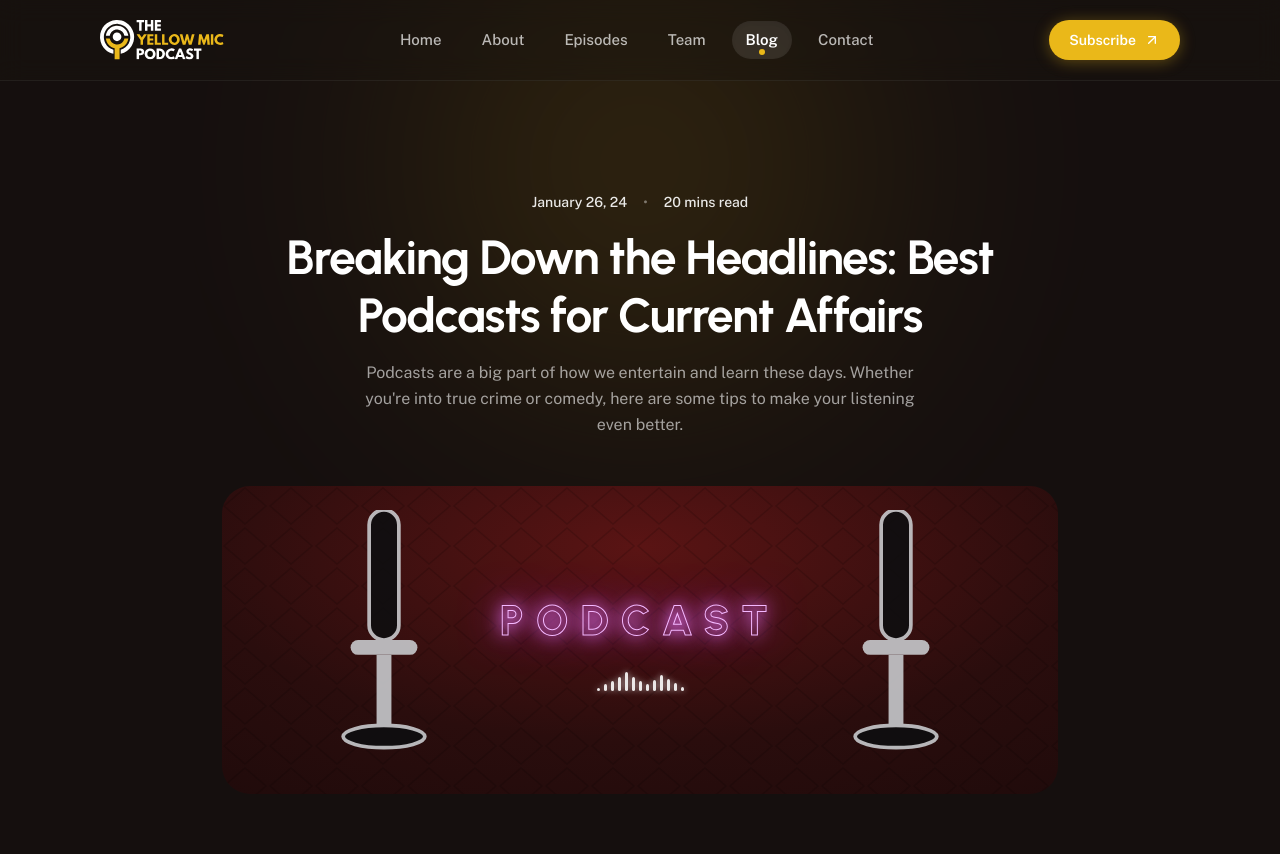
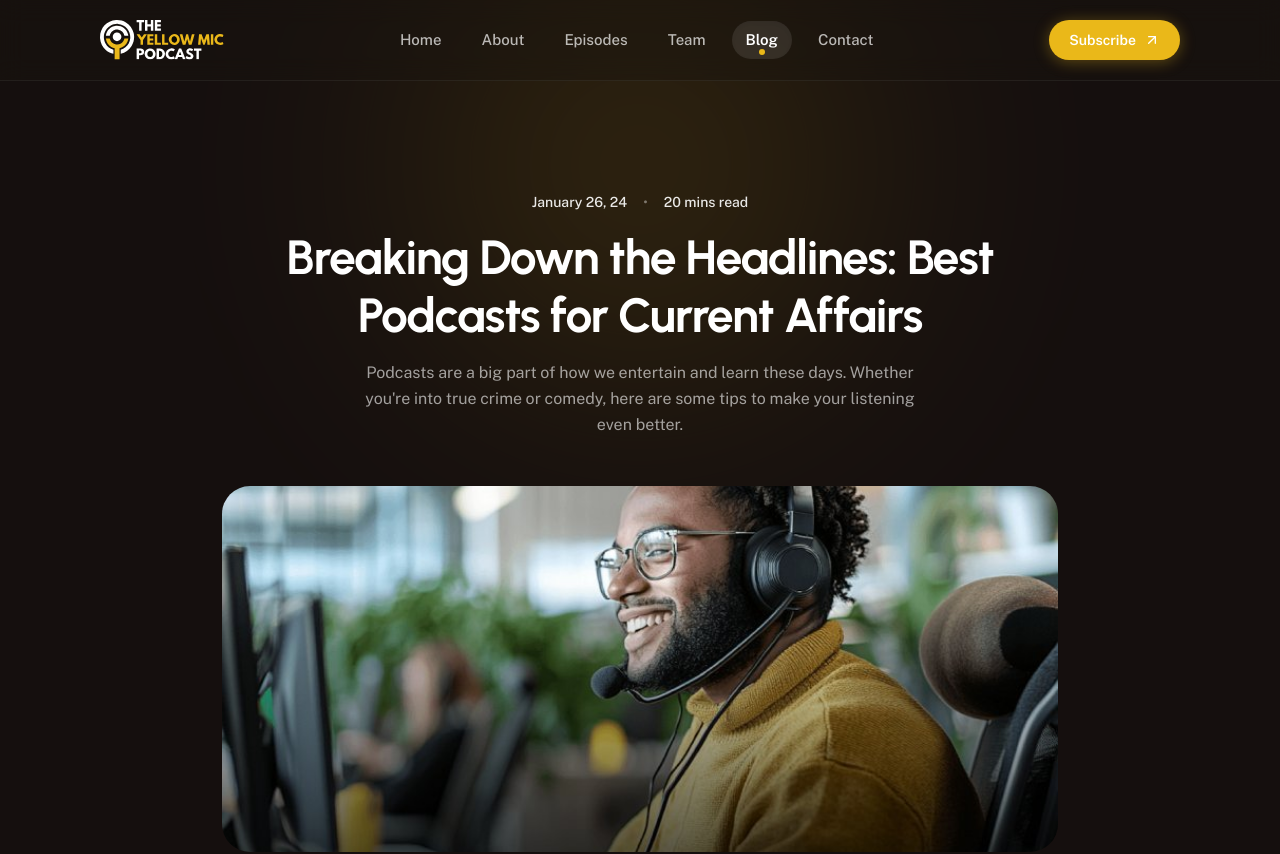
Before and after one commit to Rexzy2005/TYMP, a Next.js app: page /blog/breaking-down-the-headlines in a window 1280 px wide. Shown: the top 854 px of the page. Built offline with nearby package versions, Linux system fonts and the light colour scheme.

Commit message:
blog details hero fix

```diff
--- a/src/components/sections/blog/BlogArticleView.tsx
+++ b/src/components/sections/blog/BlogArticleView.tsx
@@ -17,88 +17,6 @@ const TITLE_FONT = "var(--font-urbanist), Urbanist, sans-serif";
 
 interface BlogArticleViewProps {
   slug: string;
-}
-
-/* A self-contained "podcast studio" banner, standing in for a licensed photo
-   we don't have in the asset pack — dark acoustic-foam wall, twin mics either
-   side of a glowing wordmark, plus an animated waveform. */
-function StudioBanner() {
-  return (
-    <div className="relative aspect-[1520/560] w-full overflow-hidden rounded-2xl sm:rounded-[28px]">
-      <div
-        className="absolute inset-0"
-        style={{
-          background:
-            "radial-gradient(120% 140% at 50% 20%, #5a1414 0%, #2a0d0d 45%, #150808 100%)",
-        }}
-      />
-      {/* foam-panel pattern */}
-      <svg className="absolute inset-0 h-full w-full opacity-40" preserveAspectRatio="xMidYMid slice">
-        <defs>
-          <pattern id="foam" width="46" height="40" patternUnits="userSpaceOnUse">
-            <polygon points="23,2 44,20 23,38 2,20" fill="none" stroke="#000" strokeOpacity="0.35" strokeWidth="1.5" />
-          </pattern>
-        </defs>
-        <rect width="100%" height="100%" fill="url(#foam)" />
-      </svg>
-
-      <div className="absolute inset-0 flex items-center justify-center gap-6 sm:gap-14">
-        {[0, 1].map((side) => (
-          <svg key={side} width="64" height="140" viewBox="0 0 64 140" className="opacity-90 sm:hidden">
-            <rect x="24" y="0" width="16" height="70" rx="8" fill="#0e0e10" stroke="#c7c9cc" strokeWidth="2" />
-            <rect x="14" y="70" width="36" height="8" rx="4" fill="#c7c9cc" />
-            <rect x="28" y="78" width="8" height="40" fill="#c7c9cc" />
-            <ellipse cx="32" cy="122" rx="22" ry="6" fill="#0e0e10" stroke="#c7c9cc" strokeWidth="2" />
-          </svg>
-        ))}
-        <svg
-          width="120"
-          height="260"
-          viewBox="0 0 64 140"
-          className="hidden opacity-90 sm:block"
-        >
-          <rect x="24" y="0" width="16" height="70" rx="8" fill="#0e0e10" stroke="#c7c9cc" strokeWidth="2" />
-          <rect x="14" y="70" width="36" height="8" rx="4" fill="#c7c9cc" />
-          <rect x="28" y="78" width="8" height="40" fill="#c7c9cc" />
-          <ellipse cx="32" cy="122" rx="22" ry="6" fill="#0e0e10" stroke="#c7c9cc" strokeWidth="2" />
-        </svg>
-
-        <div className="flex flex-col items-center">
-          <span
-            className="whitespace-nowrap text-[22px] font-extrabold uppercase tracking-[0.3em] text-transparent sm:text-[42px]"
-            style={{
-              fontFamily: TITLE_FONT,
-              WebkitTextStroke: "1px #f4b8ff",
-              textShadow: "0 0 18px #e879f9, 0 0 42px #a21caf",
-            }}
-          >
-            Podcast
-          </span>
-          <div className="mt-3 flex items-end gap-[3px] sm:mt-5 sm:gap-1">
-            {[6, 12, 18, 26, 34, 26, 18, 12, 20, 30, 22, 14, 8].map((h, i) => (
-              <span
-                key={i}
-                className="w-[2px] rounded-full bg-white/90 sm:w-[3px]"
-                style={{ height: h * 0.55, boxShadow: "0 0 6px rgba(255,255,255,0.7)" }}
-              />
-            ))}
-          </div>
-        </div>
-
-        <svg
-          width="120"
-          height="260"
-          viewBox="0 0 64 140"
-          className="hidden scale-x-[-1] opacity-90 sm:block"
-        >
-          <rect x="24" y="0" width="16" height="70" rx="8" fill="#0e0e10" stroke="#c7c9cc" strokeWidth="2" />
-          <rect x="14" y="70" width="36" height="8" rx="4" fill="#c7c9cc" />
-          <rect x="28" y="78" width="8" height="40" fill="#c7c9cc" />
-          <ellipse cx="32" cy="122" rx="22" ry="6" fill="#0e0e10" stroke="#c7c9cc" strokeWidth="2" />
-        </svg>
-      </div>
-    </div>
-  );
 }
 
 function ShareRow() {
@@ -164,8 +82,14 @@ export function BlogArticleView({ slug }: BlogArticleViewProps) {
               {post.excerpt}
             </p>
 
-            <div className="mt-10 sm:mt-12">
-              <StudioBanner />
+            <div className="relative mt-10 aspect-[16/7] overflow-hidden rounded-2xl sm:mt-12 sm:rounded-[28px]">
+              <Image
+                src={post.image}
+                alt={post.title}
+                fill
+                sizes="(max-width: 900px) 100vw, 900px"
+                className="object-cover"
+              />
             </div>
           </div>
         </section>
```
